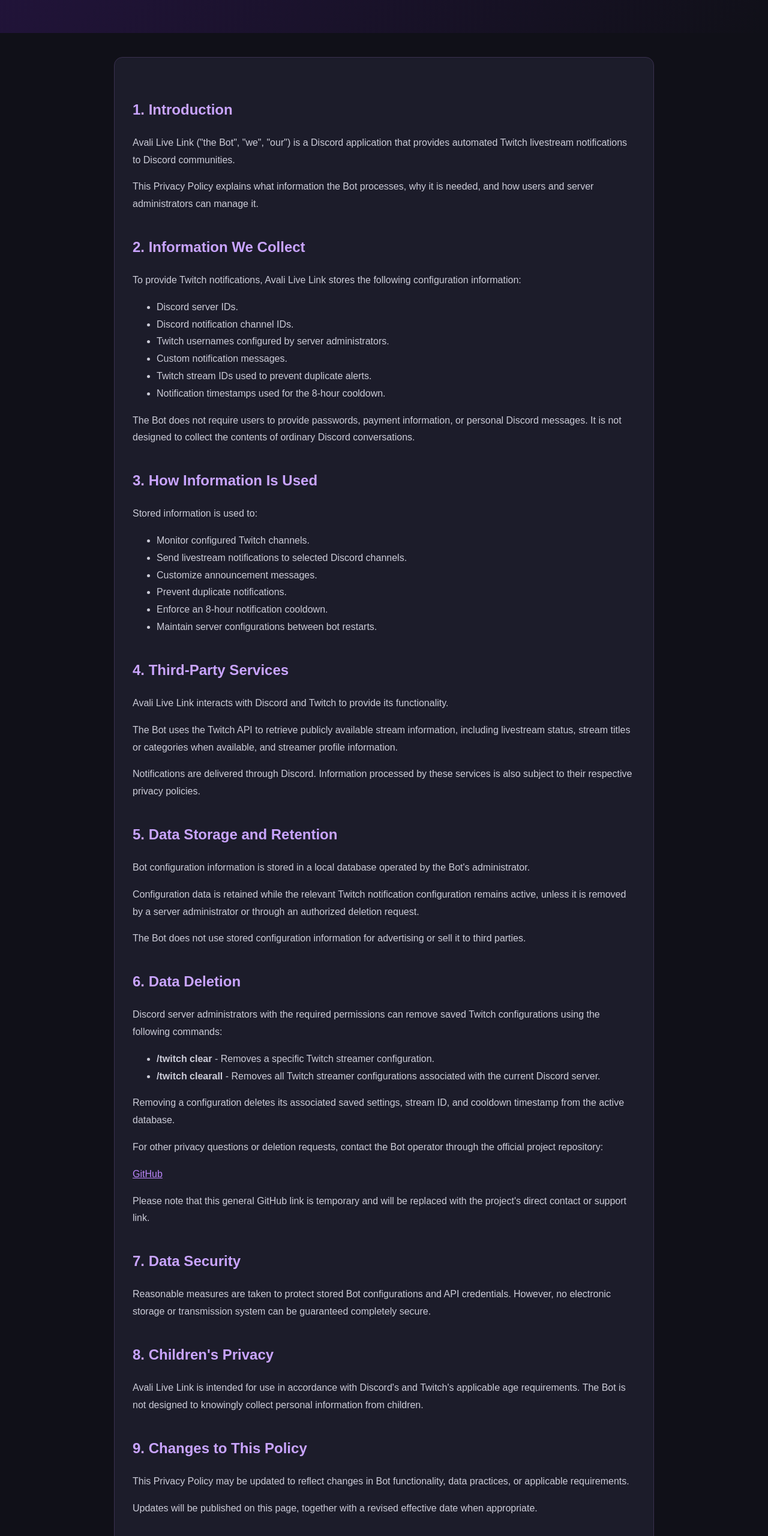
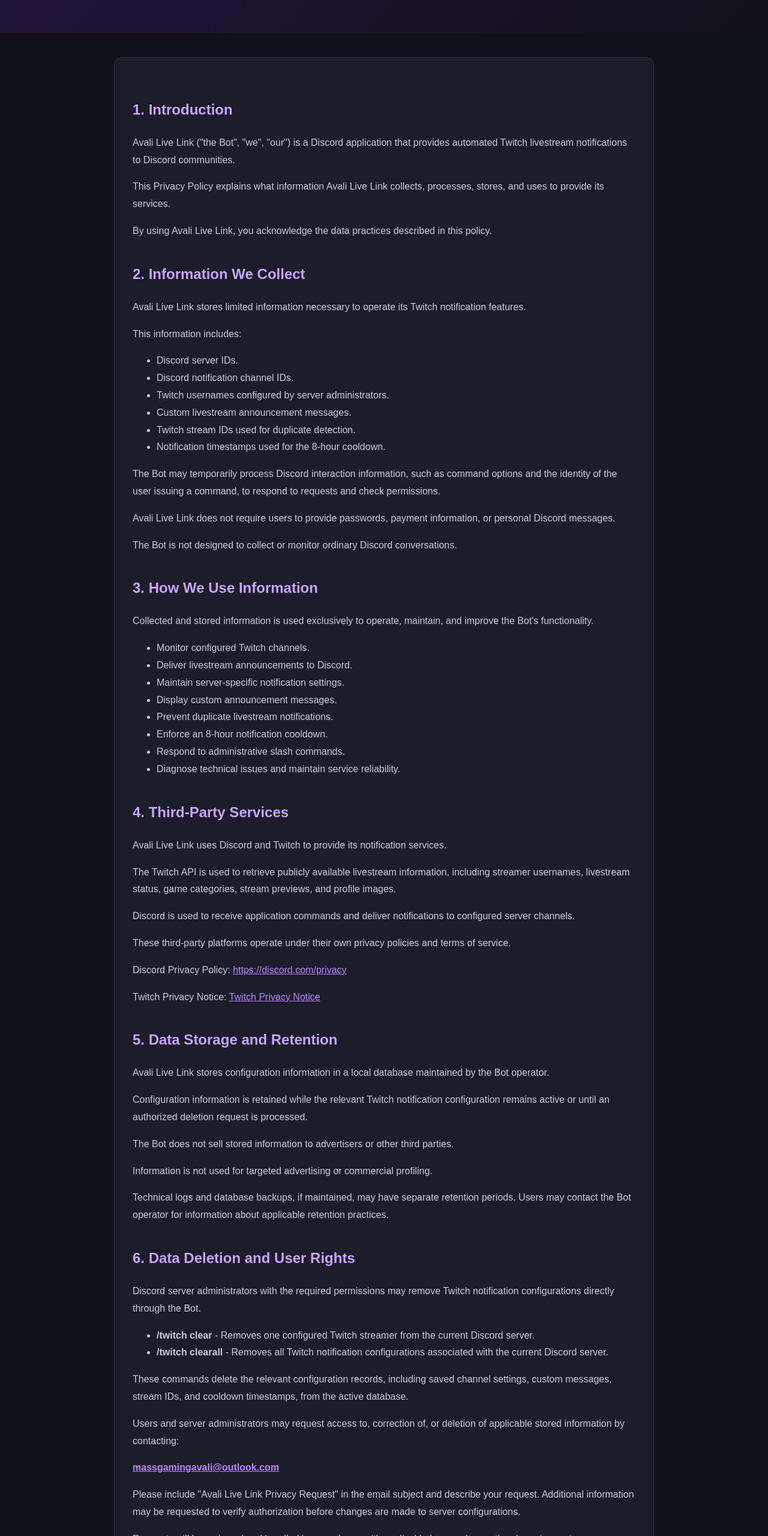
Before and after one commit to MassyAvali/avali-live-link-website, a plain HTML site: page privacy.html in a window 1280 px wide. Shown: the part 240-2800 px from the top of the page at 60% size. Drawn offline with Linux system fonts and the light colour scheme.

Commit message:
Update privacy.html

```diff
--- a/privacy.html
+++ b/privacy.html
@@ -53,6 +53,10 @@
       color: #bb86fc;
     }
 
+    a:hover {
+      color: #ffffff;
+    }
+
     footer {
       text-align: center;
       padding: 30px;
@@ -79,6 +83,7 @@
 <main>
 
   <h2>1. Introduction</h2>
+
   <p>
     Avali Live Link ("the Bot", "we", "our") is a
     Discord application that provides automated Twitch
@@ -86,172 +91,306 @@
   </p>
 
   <p>
-    This Privacy Policy explains what information the
-    Bot processes, why it is needed, and how users
-    and server administrators can manage it.
+    This Privacy Policy explains what information
+    Avali Live Link collects, processes, stores,
+    and uses to provide its services.
+  </p>
+
+  <p>
+    By using Avali Live Link, you acknowledge
+    the data practices described in this policy.
   </p>
 
   <h2>2. Information We Collect</h2>
+
   <p>
-    To provide Twitch notifications, Avali Live Link
-    stores the following configuration information:
+    Avali Live Link stores limited information
+    necessary to operate its Twitch notification
+    features.
+  </p>
+
+  <p>
+    This information includes:
   </p>
 
   <ul>
     <li>Discord server IDs.</li>
     <li>Discord notification channel IDs.</li>
     <li>Twitch usernames configured by server administrators.</li>
-    <li>Custom notification messages.</li>
-    <li>Twitch stream IDs used to prevent duplicate alerts.</li>
+    <li>Custom livestream announcement messages.</li>
+    <li>Twitch stream IDs used for duplicate detection.</li>
     <li>Notification timestamps used for the 8-hour cooldown.</li>
   </ul>
 
   <p>
-    The Bot does not require users to provide passwords,
-    payment information, or personal Discord messages.
-    It is not designed to collect the contents of
-    ordinary Discord conversations.
+    The Bot may temporarily process Discord
+    interaction information, such as command
+    options and the identity of the user
+    issuing a command, to respond to requests
+    and check permissions.
   </p>
 
-  <h2>3. How Information Is Used</h2>
   <p>
-    Stored information is used to:
+    Avali Live Link does not require users
+    to provide passwords, payment information,
+    or personal Discord messages.
+  </p>
+
+  <p>
+    The Bot is not designed to collect
+    or monitor ordinary Discord conversations.
+  </p>
+
+  <h2>3. How We Use Information</h2>
+
+  <p>
+    Collected and stored information is used
+    exclusively to operate, maintain, and
+    improve the Bot's functionality.
   </p>
 
   <ul>
     <li>Monitor configured Twitch channels.</li>
-    <li>Send livestream notifications to selected Discord channels.</li>
-    <li>Customize announcement messages.</li>
-    <li>Prevent duplicate notifications.</li>
+    <li>Deliver livestream announcements to Discord.</li>
+    <li>Maintain server-specific notification settings.</li>
+    <li>Display custom announcement messages.</li>
+    <li>Prevent duplicate livestream notifications.</li>
     <li>Enforce an 8-hour notification cooldown.</li>
-    <li>Maintain server configurations between bot restarts.</li>
+    <li>Respond to administrative slash commands.</li>
+    <li>Diagnose technical issues and maintain service reliability.</li>
   </ul>
 
   <h2>4. Third-Party Services</h2>
+
   <p>
-    Avali Live Link interacts with Discord and Twitch
-    to provide its functionality.
+    Avali Live Link uses Discord and Twitch
+    to provide its notification services.
   </p>
 
   <p>
-    The Bot uses the Twitch API to retrieve publicly
-    available stream information, including livestream
-    status, stream titles or categories when available,
-    and streamer profile information.
+    The Twitch API is used to retrieve
+    publicly available livestream information,
+    including streamer usernames, livestream
+    status, game categories, stream previews,
+    and profile images.
   </p>
 
   <p>
-    Notifications are delivered through Discord.
-    Information processed by these services is also
-    subject to their respective privacy policies.
+    Discord is used to receive application
+    commands and deliver notifications
+    to configured server channels.
+  </p>
+
+  <p>
+    These third-party platforms operate
+    under their own privacy policies
+    and terms of service.
+  </p>
+
+  <p>
+    Discord Privacy Policy:
+    <a href="https://discord.com/privacy"
+       target="_blank" rel="noopener noreferrer">
+      https://discord.com/privacy
+    </a>
+  </p>
+
+  <p>
+    Twitch Privacy Notice:
+    <a href="https://www.twitch.tv/p/en/legal/privacy-notice/"
+       target="_blank" rel="noopener noreferrer">
+      Twitch Privacy Notice
+    </a>
   </p>
 
   <h2>5. Data Storage and Retention</h2>
+
   <p>
-    Bot configuration information is stored in a
-    local database operated by the Bot's administrator.
+    Avali Live Link stores configuration
+    information in a local database
+    maintained by the Bot operator.
   </p>
 
   <p>
-    Configuration data is retained while the relevant
-    Twitch notification configuration remains active,
-    unless it is removed by a server administrator
-    or through an authorized deletion request.
+    Configuration information is retained
+    while the relevant Twitch notification
+    configuration remains active or until
+    an authorized deletion request is processed.
   </p>
 
   <p>
-    The Bot does not use stored configuration
-    information for advertising or sell it
-    to third parties.
+    The Bot does not sell stored information
+    to advertisers or other third parties.
   </p>
 
-  <h2>6. Data Deletion</h2>
   <p>
-    Discord server administrators with the required
-    permissions can remove saved Twitch configurations
-    using the following commands:
+    Information is not used for targeted
+    advertising or commercial profiling.
+  </p>
+
+  <p>
+    Technical logs and database backups,
+    if maintained, may have separate
+    retention periods. Users may contact
+    the Bot operator for information
+    about applicable retention practices.
+  </p>
+
+  <h2>6. Data Deletion and User Rights</h2>
+
+  <p>
+    Discord server administrators with
+    the required permissions may remove
+    Twitch notification configurations
+    directly through the Bot.
   </p>
 
   <ul>
     <li>
       <strong>/twitch clear</strong> -
-      Removes a specific Twitch streamer configuration.
+      Removes one configured Twitch streamer
+      from the current Discord server.
     </li>
+
     <li>
       <strong>/twitch clearall</strong> -
-      Removes all Twitch streamer configurations
-      associated with the current Discord server.
+      Removes all Twitch notification
+      configurations associated with
+      the current Discord server.
     </li>
   </ul>
 
   <p>
-    Removing a configuration deletes its associated
-    saved settings, stream ID, and cooldown timestamp
+    These commands delete the relevant
+    configuration records, including
+    saved channel settings, custom messages,
+    stream IDs, and cooldown timestamps,
     from the active database.
   </p>
 
   <p>
-    For other privacy questions or deletion requests,
-    contact the Bot operator through the official
-    project repository:
+    Users and server administrators may
+    request access to, correction of,
+    or deletion of applicable stored
+    information by contacting:
   </p>
 
   <p>
-    <a href="https://github.com">
-      GitHub
+    <strong>
+      <a href="mailto:massgamingavali@outlook.com">
+        massgamingavali@outlook.com
+      </a>
+    </strong>
+  </p>
+
+  <p>
+    Please include "Avali Live Link Privacy Request"
+    in the email subject and describe your request.
+    Additional information may be requested
+    to verify authorization before changes
+    are made to server configurations.
+  </p>
+
+  <p>
+    Requests will be reviewed and handled
+    in accordance with applicable laws
+    and operational requirements.
+  </p>
+
+  <h2>7. Data Security</h2>
+
+  <p>
+    Reasonable technical and organizational
+    measures are used to help protect
+    stored configuration information
+    and application credentials.
+  </p>
+
+  <p>
+    Access to the Bot's database and
+    authentication credentials is
+    intended to be limited to
+    authorized operators.
+  </p>
+
+  <p>
+    However, no method of electronic
+    storage or internet communication
+    can be guaranteed completely secure.
+  </p>
+
+  <h2>8. Children's Privacy</h2>
+
+  <p>
+    Avali Live Link is intended for use
+    in accordance with the applicable
+    age requirements established by
+    Discord and Twitch.
+  </p>
+
+  <p>
+    The Bot is not designed to knowingly
+    collect personal information from
+    children in violation of applicable law.
+  </p>
+
+  <p>
+    If you believe information has been
+    collected improperly, please contact
+    the Bot operator for review.
+  </p>
+
+  <h2>9. Changes to This Privacy Policy</h2>
+
+  <p>
+    This Privacy Policy may be updated
+    to reflect changes in the Bot's
+    functionality, data practices,
+    security requirements, or
+    applicable laws.
+  </p>
+
+  <p>
+    Any updated policy will be published
+    on this page.
+  </p>
+
+  <p>
+    The effective date will be revised
+    when material changes are made.
+  </p>
+
+  <h2>10. Contact Information</h2>
+
+  <p>
+    For questions about this Privacy Policy,
+    personal information, data deletion,
+    or Avali Live Link's privacy practices,
+    please contact the Bot operator.
+  </p>
+
+  <p>
+    <strong>Application:</strong> Avali Live Link
+  </p>
+
+  <p>
+    <strong>Support Email:</strong>
+    <a href="mailto:massgamingavali@outlook.com">
+      massgamingavali@outlook.com
     </a>
   </p>
 
   <p>
-    Please note that this general GitHub link is
-    temporary and will be replaced with the project's
-    direct contact or support link.
-  </p>
-
-  <h2>7. Data Security</h2>
-  <p>
-    Reasonable measures are taken to protect
-    stored Bot configurations and API credentials.
-    However, no electronic storage or transmission
-    system can be guaranteed completely secure.
-  </p>
-
-  <h2>8. Children's Privacy</h2>
-  <p>
-    Avali Live Link is intended for use in accordance
-    with Discord's and Twitch's applicable age
-    requirements. The Bot is not designed to
-    knowingly collect personal information from children.
-  </p>
-
-  <h2>9. Changes to This Policy</h2>
-  <p>
-    This Privacy Policy may be updated to reflect
-    changes in Bot functionality, data practices,
-    or applicable requirements.
+    <strong>Official Website:</strong>
+    <a href="index.html">
+      Avali Live Link
+    </a>
   </p>
 
   <p>
-    Updates will be published on this page,
-    together with a revised effective date
-    when appropriate.
-  </p>
-
-  <h2>10. Contact</h2>
-  <p>
-    Questions about this Privacy Policy can be
-    directed to the Avali Live Link operator
-    through the project's official GitHub repository.
-  </p>
-
-  <p>
-    A direct support contact will be added
-    before this policy is used for public
-    verification or review.
-  </p>
-
-  <p>
-    <a href="index.html">← Return to Homepage</a>
+    <a href="index.html">
+      ← Return to Homepage
+    </a>
   </p>
 
 </main>
```
